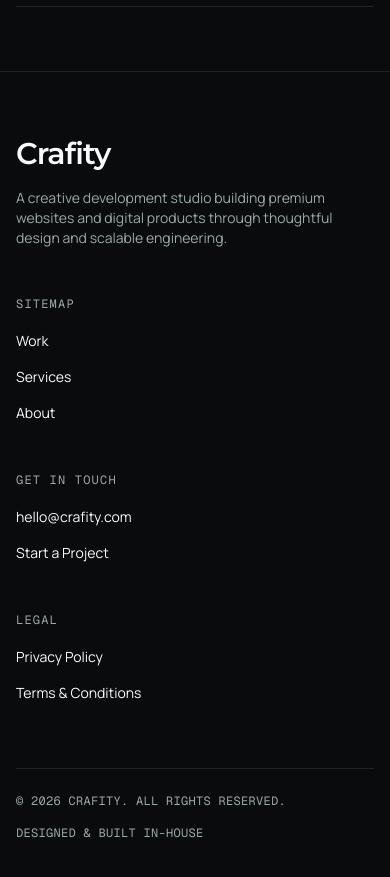
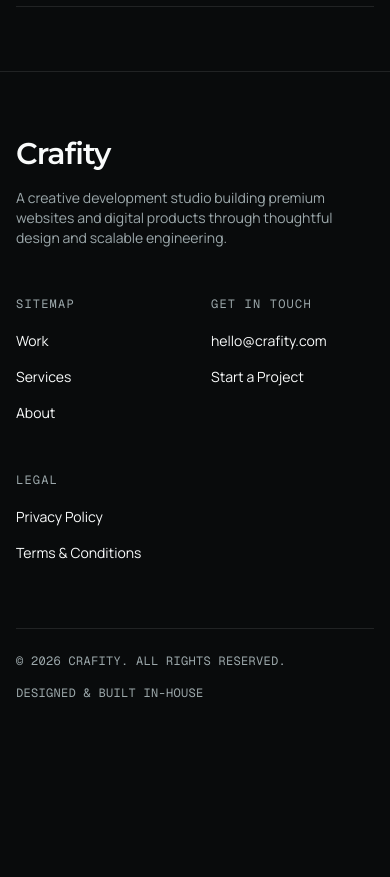
Before and after one commit to keikchoco/crafity, a Next.js app: page / in a window 390 px wide. Shown: the part 4060-4937 px from the top of the page. After the commit the page ends 4825 px from the top, so only its background shows below. Built offline with nearby package versions, Linux system fonts and the light colour scheme; no server answers; the database is empty.

Commit message:
header and footer update

```diff
--- a/app/(management)/layout.tsx
+++ b/app/(management)/layout.tsx
@@ -11,6 +11,7 @@ export default async function ManagementLayout({
   const blogEnabled = await isFeatureEnabled("blog.enabled")
 
   const links: NavLink[] = [
+    { label: "Home", href: "/" },
     { label: "Work", href: "/portfolio" },
     { label: "Services", href: "/services" },
     ...(blogEnabled ? [{ label: "Blog", href: "/blog" }] : []),
--- a/components/shared/footer.tsx
+++ b/components/shared/footer.tsx
@@ -24,8 +24,8 @@ function Footer({ logo, description, columns = [], bottomText, className }: Foot
   return (
     <footer data-slot="footer" className={cn("border-t border-border", className)}>
       <Container size="lg" className="py-16 md:py-20">
-        <div className="grid grid-cols-1 gap-12 lg:grid-cols-[1.4fr_repeat(auto-fit,minmax(140px,1fr))]">
-          <div className="flex flex-col gap-4">
+        <div className="grid grid-cols-2 gap-x-8 gap-y-12 sm:grid-cols-[1.4fr_repeat(auto-fit,minmax(120px,1fr))] sm:gap-x-10 lg:gap-x-12">
+          <div className="col-span-2 flex flex-col gap-4 sm:col-span-1">
             <span className="font-heading text-3xl font-semibold tracking-tight">
               {logo ?? "Crafity"}
             </span>
```
